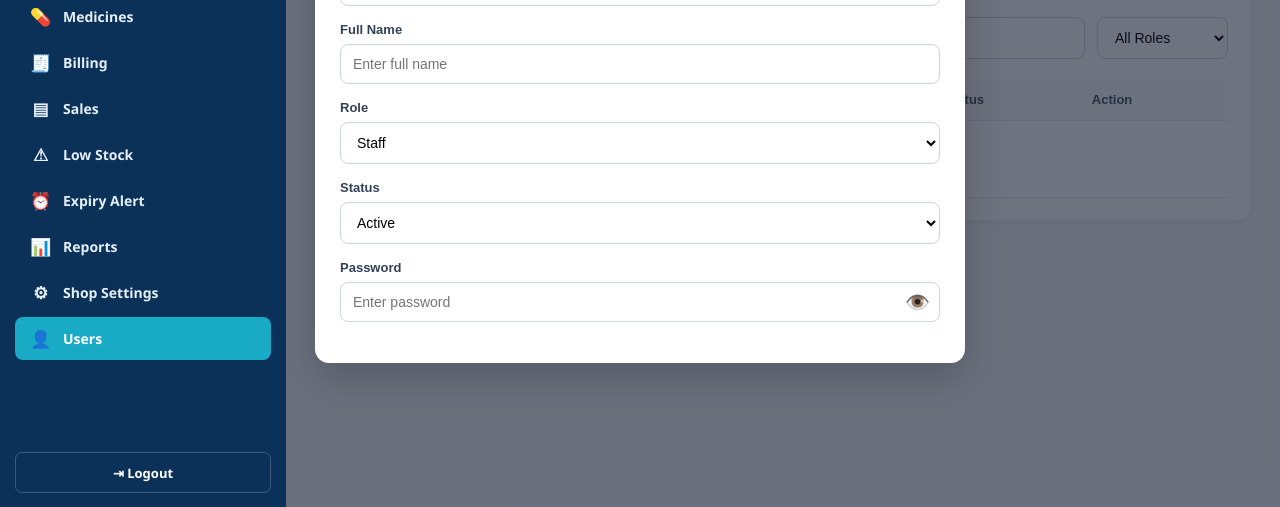
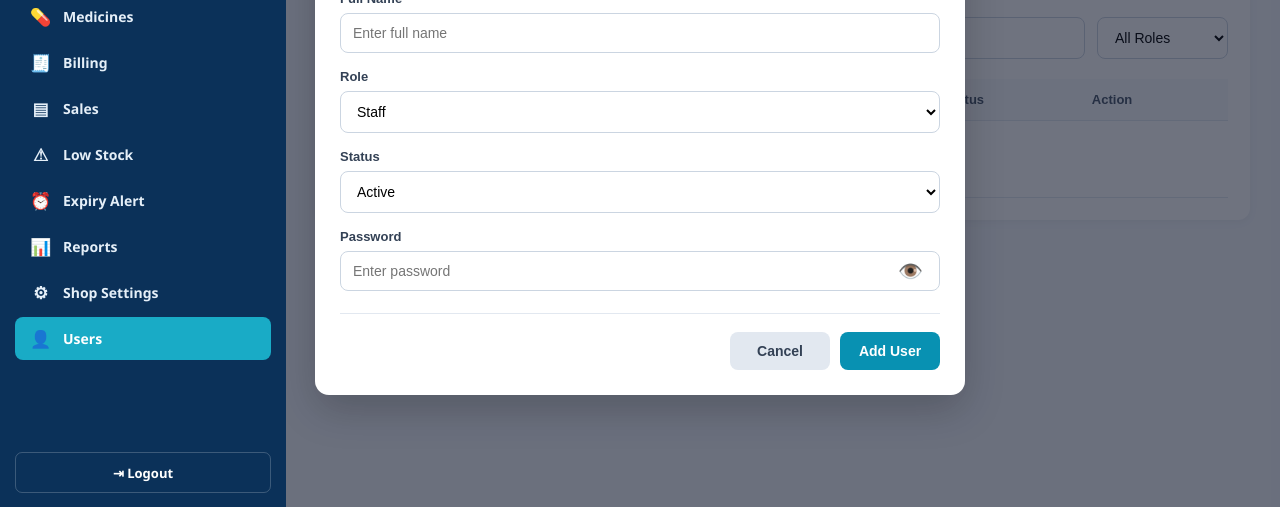
Before and after one commit to gauravvv07x/CuraMatrix, a plain HTML site: page frontend/login/dashboard/users/users.html in a window 1280 px wide. Both pictures are taken after typing "name@example.com" into the empty fields and a click on the button "+ Add User". Shown: the part 293-800 px from the top of the page. Drawn offline with Linux system fonts and the light colour scheme; no server answers.

Commit message:
Fix add user modal actions

```diff
--- a/frontend/login/dashboard/users/users.html
+++ b/frontend/login/dashboard/users/users.html
@@ -17,7 +17,7 @@
 <body>
 
     <!-- =====================================================
-     COMMON SIDEBAR
+         SIDEBAR
          ===================================================== -->
 
     <aside class="sidebar">
@@ -34,7 +34,6 @@
             </div>
 
         </div>
-
 
         <nav class="navigation">
 
@@ -90,7 +89,6 @@
 
         </nav>
 
-
         <div class="sidebar-footer">
 
             <button
@@ -111,8 +109,6 @@
 
     <main class="main-content">
 
-    <!-- HEADER -->
-
         <header class="top-header">
 
             <div>
@@ -120,13 +116,11 @@
                 <p>Manage medical store users and their roles</p>
             </div>
 
-
-
         </header>
 
 
         <!-- =================================================
-         SUMMARY
+             SUMMARY CARDS
              ================================================= -->
 
         <section class="summary-grid">
@@ -212,7 +206,7 @@
             </div>
 
 
-        <!-- SEARCH -->
+            <!-- SEARCH / FILTER -->
 
             <div class="toolbar">
 
@@ -220,6 +214,7 @@
                     type="text"
                     id="searchInput"
                     placeholder="Search by name, email or role..."
+                    autocomplete="off"
                 >
 
                 <select id="roleFilter">
@@ -245,13 +240,14 @@
             </div>
 
 
-        <!-- TABLE -->
+            <!-- USER TABLE -->
 
             <div class="table-container">
 
                 <table>
 
                     <thead>
+
                         <tr>
                             <th>#</th>
                             <th>Username</th>
@@ -260,9 +256,14 @@
                             <th>Status</th>
                             <th>Action</th>
                         </tr>
+
                     </thead>
 
-                <tbody id="userTableBody"></tbody>
+                    <tbody id="userTableBody">
+
+                        <!-- Users will be loaded by JavaScript -->
+
+                    </tbody>
 
                 </table>
 
@@ -274,12 +275,14 @@
 
 
     <!-- =====================================================
-     USER MODAL
+         ADD / EDIT USER MODAL
          ===================================================== -->
 
     <div id="userModal" class="modal">
 
         <div class="modal-content">
+
+            <!-- MODAL HEADER -->
 
             <div class="modal-header">
 
@@ -295,26 +298,32 @@
 
                 </div>
 
-
                 <button
                     type="button"
                     id="closeModalBtn"
-                class="close-btn">
+                    class="close-btn"
+                    aria-label="Close">
                     ×
                 </button>
 
             </div>
 
 
+            <!-- USER FORM -->
+
             <form id="userForm">
 
+                <!-- Hidden ID for Edit -->
                 <input
                     type="hidden"
                     id="editUserId"
                 >
 
+
                 <!-- Username -->
+
                 <div class="form-group">
+
                     <label for="userUsername">
                         Username
                     </label>
@@ -323,13 +332,17 @@
                         type="text"
                         id="userUsername"
                         placeholder="Enter username"
+                        autocomplete="username"
                         required
                     >
+
                 </div>
 
 
                 <!-- Full Name -->
+
                 <div class="form-group">
+
                     <label for="userName">
                         Full Name
                     </label>
@@ -338,18 +351,25 @@
                         type="text"
                         id="userName"
                         placeholder="Enter full name"
+                        autocomplete="name"
                         required
                     >
+
                 </div>
 
 
                 <!-- Role -->
+
                 <div class="form-group">
+
                     <label for="userRole">
                         Role
                     </label>
 
-    <select id="userRole" required>
+                    <select
+                        id="userRole"
+                        required
+                    >
 
                         <option value="Administrator">
                             Administrator
@@ -364,16 +384,22 @@
                         </option>
 
                     </select>
+
                 </div>
 
 
                 <!-- Status -->
+
                 <div class="form-group">
+
                     <label for="userStatus">
                         Status
                     </label>
 
-    <select id="userStatus" required>
+                    <select
+                        id="userStatus"
+                        required
+                    >
 
                         <option value="Active">
                             Active
@@ -384,50 +410,76 @@
                         </option>
 
                     </select>
+
                 </div>
 
 
                 <!-- Password -->
+
                 <div class="form-group">
 
                     <label for="userPassword">
                         Password
                     </label>
 
-    <div style="position: relative; width: 100%;">
+                    <div class="password-wrapper">
 
                         <input
                             type="password"
                             id="userPassword"
                             placeholder="Enter password"
+                            autocomplete="new-password"
                             required
-            style="
-                width: 100%;
-                padding-right: 50px;
-            "
                         >
 
                         <button
                             type="button"
                             id="togglePassword"
-            style="
-                position: absolute;
-                right: 10px;
-                top: 50%;
-                transform: translateY(-50%);
-                border: none;
-                background: transparent;
-                cursor: pointer;
-                font-size: 20px;
-            "
-        >👁️</button>
+                            class="password-toggle"
+                            aria-label="Show password">
+                            👁️
+                        </button>
 
                     </div>
 
                 </div>
 
 
+                <!-- =================================================
+                     MODAL ACTIONS
+                     ================================================= -->
+
+                <div class="modal-actions">
+
+                    <button
+                        type="button"
+                        id="cancelBtn"
+                        class="cancel-btn">
+                        Cancel
+                    </button>
+
+                    <button
+                        type="submit"
+                        id="saveUserBtn"
+                        class="save-btn">
+                        Add User
+                    </button>
+
+                </div>
+
+            </form>
+
+        </div>
+
+    </div>
+
+
+    <!-- =====================================================
+         JAVASCRIPT
+         ===================================================== -->
+
     <script src="users.js"></script>
 
 </body>
+
 </html>
```
Lines whose indentation alone changed are shown as unchanged.
